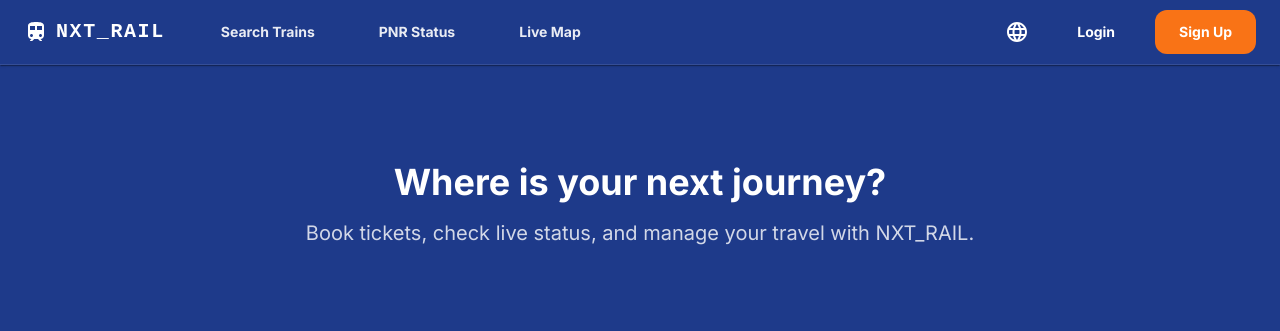
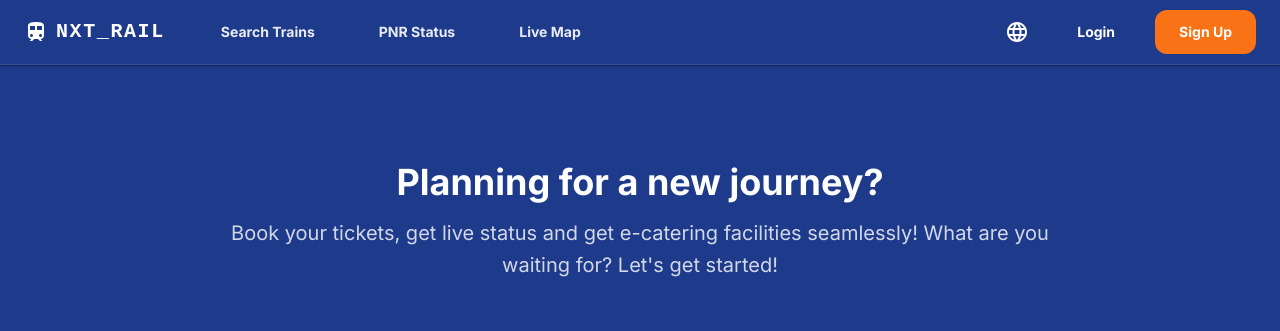
Before and after one commit to amanfoundongithub/Railway-Management-Frontend, a React (Create React App) app: page / in a window 1280 px wide. Shown: the top 331 px of the page. Built offline with nearby package versions, Linux system fonts and the light colour scheme; no server answers.

Commit message:
Hero updated with fresh messages

```diff
--- a/src/widgets/hero/ui/HeroSearchBlock.jsx
+++ b/src/widgets/hero/ui/HeroSearchBlock.jsx
@@ -1,11 +1,11 @@
 import React from 'react';
 import { Box, Typography, Container } from '@mui/material';
 import { TrainSearchForm } from '../../../features/train-search/ui/TrainSearchForm';
-// Import the feature you just built
+
+
 export const HeroSearchBlock = () => {
   return (
     <Box>
-      {/* The Blue Background Area */}
       <Box sx={{
         bgcolor: 'primary.main',
         color: 'white',
@@ -15,15 +15,14 @@ export const HeroSearchBlock = () => {
       }}>
         <Container maxWidth="md">
           <Typography variant="h2" component="h1" fontWeight="700" gutterBottom>
-            Where is your next journey?
+            Planning for a new journey?
           </Typography>
           <Typography variant="h6" sx={{ opacity: 0.8, mb: 4, fontWeight: 400 }}>
-            Book tickets, check live status, and manage your travel with NXT_RAIL.
+            Book your tickets, get live status and get e-catering facilities seamlessly!
+            What are you waiting for? Let's get started!
           </Typography>
         </Container>
       </Box>
-
-      {/* The Floating Form Container */}
       <Container maxWidth="lg" sx={{ px: { xs: 2, md: 4 } }}>
         <TrainSearchForm />
       </Container>
```
